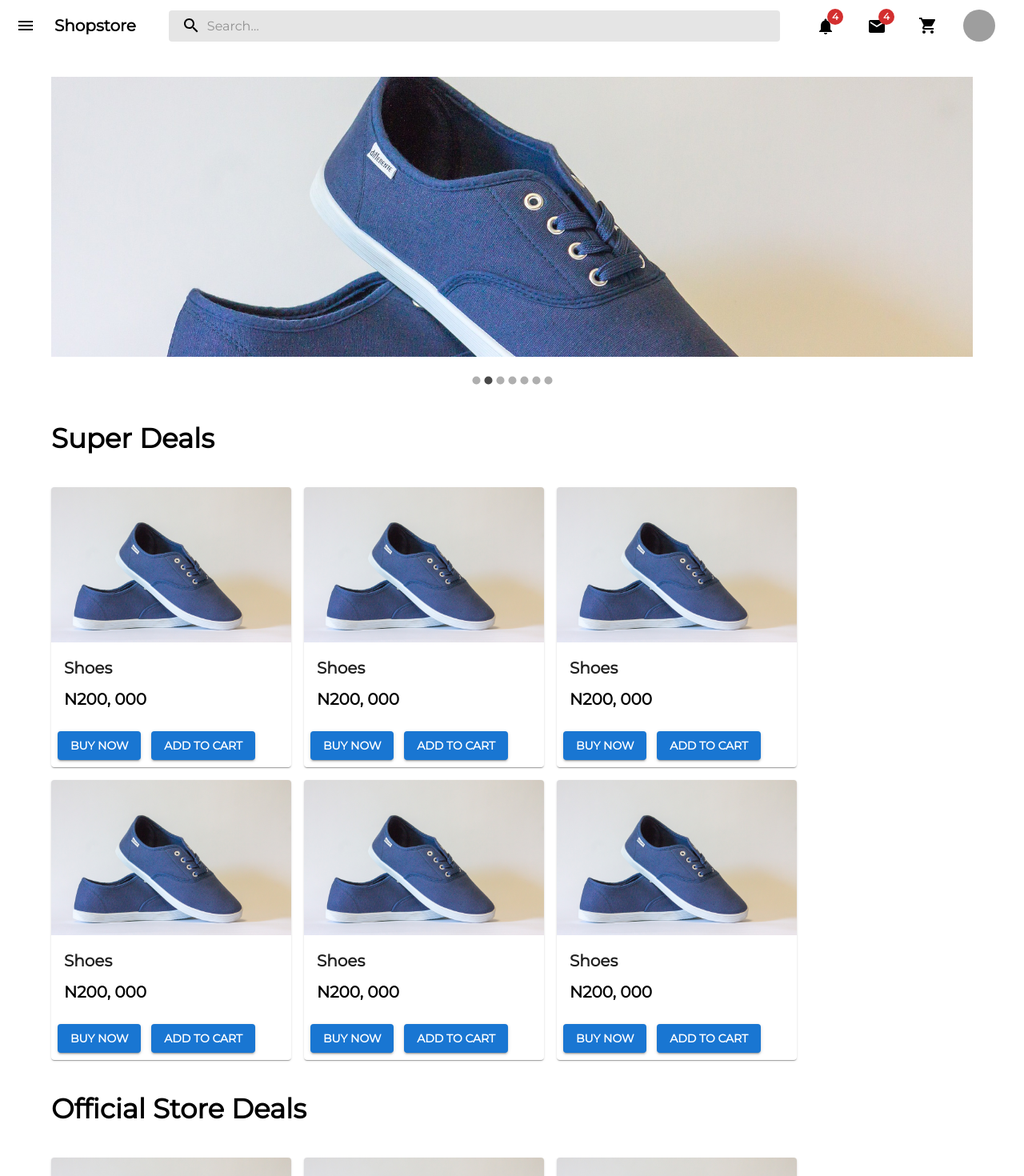
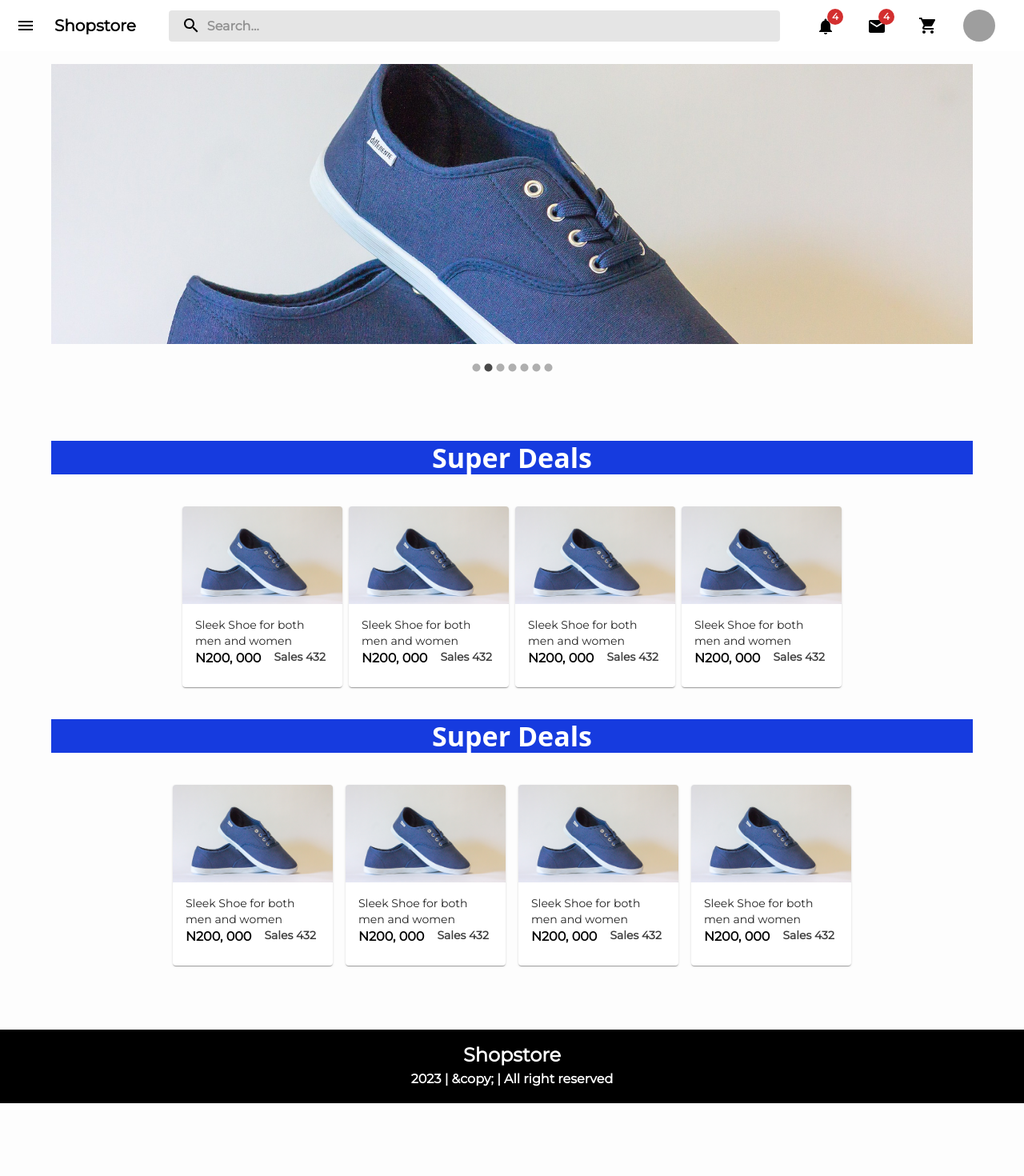
Before and after one commit to devsammyy/shopstore, a React (Vite) app: page / in a window 1280 px wide. Shown: the top 1470 px of the page at 80% size. After the commit the page ends 1379 px from the top, so only its background shows below. Built offline with nearby package versions, Linux system fonts and the light colour scheme; grey boxes are pictures that could not be loaded.

Commit message:
still on grid

```diff
--- a/src/App.css
+++ b/src/App.css
@@ -1,7 +1,11 @@
 main {
   font-weight: 600;
   width: 100%;
-  margin: 5rem auto;
+  margin-top: 5rem;
   overflow: hidden;
   padding: 1rem;
 }
+
+body {
+  background-color: #fdfdfd !important;
+}
--- a/src/App.tsx
+++ b/src/App.tsx
@@ -10,13 +10,12 @@ const App = () => {
   return (
     <>
       <CssBaseline />
-      <Container maxWidth="xl">
-        <Header />
-        <main>
-          <ImageSlider />
-          <Card />
-        </main>
-      </Container>
+
+      <Header />
+
+      <ImageSlider />
+      <Card />
+
       <Footer />
     </>
   );
--- a/src/components/Header/Header.tsx
+++ b/src/components/Header/Header.tsx
@@ -98,6 +98,7 @@ export default function Header() {
             <List>
               <Collections />
             </List>
+            <Divider />
             <List>
               <Categories />
             </List>
--- a/src/components/Items/Card.tsx
+++ b/src/components/Items/Card.tsx
@@ -1,25 +1,24 @@
-import { Divider, Grid, Paper, Typography, Container } from "@mui/material";
+import { Container, Grid, Typography } from "@mui/material";
 import React from "react";
 import SingleCard from "./SingleCard";
 
 const Card = () => {
   return (
-    <>
-      <Container maxWidth="lg">
+    <Container sx={{ marginY: "5rem" }}>
       <Typography
         variant="h4"
-          color="initial"
-          sx={{ fontWeight: "bold", my: 5 }}
+        color="#fff"
+        sx={{
+          fontFamily: "Open sans",
+          fontWeight: "700",
+          my: 5,
+          backgroundColor: "#163bdf",
+          textAlign: "center",
+        }}
       >
         Super Deals
       </Typography>
-        <Grid container spacing={2}>
-          <Grid item>
-            <SingleCard />
-          </Grid>
-          <Grid item>
-            <SingleCard />
-          </Grid>
+      <Grid container spacing={1} sx={{ placeContent: "center" }}>
         <Grid item>
           <SingleCard />
         </Grid>
@@ -33,21 +32,20 @@ const Card = () => {
           <SingleCard />
         </Grid>
       </Grid>
-
       <Typography
         variant="h4"
-          color="initial"
-          sx={{ fontWeight: "bold", my: 5 }}
+        color="#fff"
+        sx={{
+          fontFamily: "Open sans",
+          fontWeight: "700",
+          my: 5,
+          backgroundColor: "#163bdf",
+          textAlign: "center",
+        }}
       >
-          Official Store Deals
+        Super Deals
       </Typography>
-        <Grid container spacing={2}>
-          <Grid item>
-            <SingleCard />
-          </Grid>
-          <Grid item>
-            <SingleCard />
-          </Grid>
+      <Grid container spacing={2} sx={{ placeContent: "center" }}>
         <Grid item>
           <SingleCard />
         </Grid>
@@ -62,7 +60,6 @@ const Card = () => {
         </Grid>
       </Grid>
     </Container>
-    </>
   );
 };
 
--- a/src/components/Items/SingleCard.tsx
+++ b/src/components/Items/SingleCard.tsx
@@ -4,26 +4,35 @@ import Card from "@mui/material/Card";
 import CardMedia from "@mui/material/CardMedia";
 import CardActions from "@mui/material/CardActions";
 
-import { Button, CardContent, Typography } from "@mui/material";
+import {
+  Box,
+  Button,
+  ButtonBase,
+  CardContent,
+  Link,
+  Typography,
+} from "@mui/material";
 import { img2 } from "../../assets";
 
 export default function SingleCard() {
   return (
-    <Card sx={{ width: 300, height: "350px" }} elevation={1}>
-      <CardMedia component="img" height="194" image={img2} alt="Paella dish" />
+    <ButtonBase sx={{ textAlign: "unset" }}>
+      <Card sx={{ width: "200px", xs: { width: "50px" } }} elevation={1}>
+        <CardMedia component="img" image={img2} alt="Paella dish" />
         <CardContent>
-        <Typography gutterBottom variant="h6" component="div">
-          Shoes
+          <Typography variant="body2" sx={{ fontWeight: 100 }}>
+            Sleek Shoe for both men and women
           </Typography>
-        <Typography variant="h6" color="black">
+          <Box sx={{ display: "flex", gap: "1rem" }}>
+            <Typography variant="body1" color="black">
               N200, 000
             </Typography>
+            <Typography variant="body2" color="#3d3d3d">
+              Sales 432
+            </Typography>
+          </Box>
         </CardContent>
-
-      <CardActions sx={{ display: "flex", gap: "0.8rem" }} disableSpacing>
-        <Button variant="contained">Buy now</Button>
-        <Button variant="contained">Add to Cart</Button>
-      </CardActions>
       </Card>
+    </ButtonBase>
   );
 }
--- a/src/components/Showcase/ImageSlider.tsx
+++ b/src/components/Showcase/ImageSlider.tsx
@@ -6,7 +6,12 @@ import { img1, img2, img3, img4, img5, img6, img7 } from "../../assets";
 function QuiltedImageList() {
   return (
     <Container
-      sx={{ display: "flex", flexDirection: "column", alignItems: "center" }}
+      sx={{
+        display: "flex",
+        flexDirection: "column",
+        alignItems: "center",
+        marginTop: "5rem",
+      }}
     >
       <Carousel sx={{ width: "100%" }}>
         {itemData.map((item, index) => (
--- a/src/main.tsx
+++ b/src/main.tsx
@@ -9,9 +9,9 @@ const THEME = createTheme({
   typography: {
     fontFamily: `"Montserrat", sans-serif`,
     fontSize: 14,
-    fontWeightLight: 300,
-    fontWeightRegular: 400,
-    fontWeightMedium: 800,
+    fontWeightLight: 700,
+    fontWeightRegular: 700,
+    fontWeightMedium: 700,
   },
 });
 
```
Lines whose indentation alone changed are shown as unchanged.
